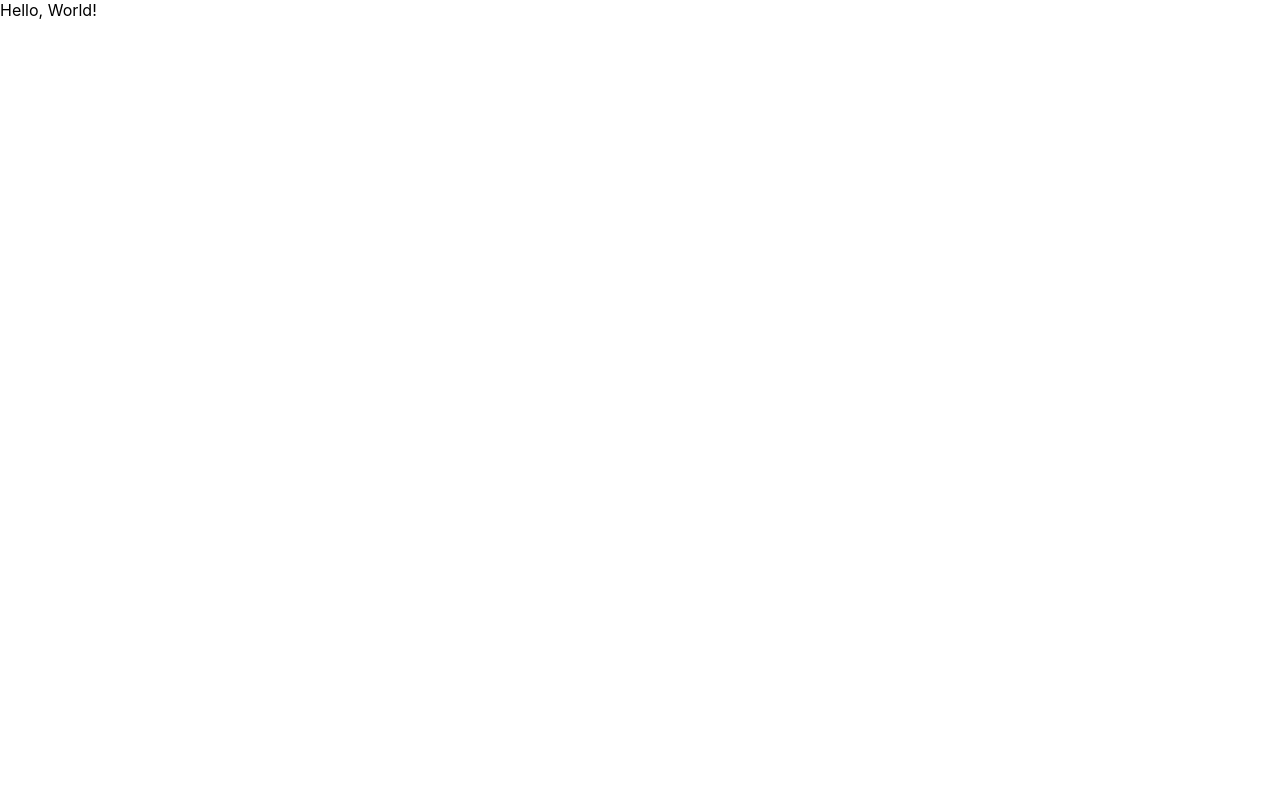
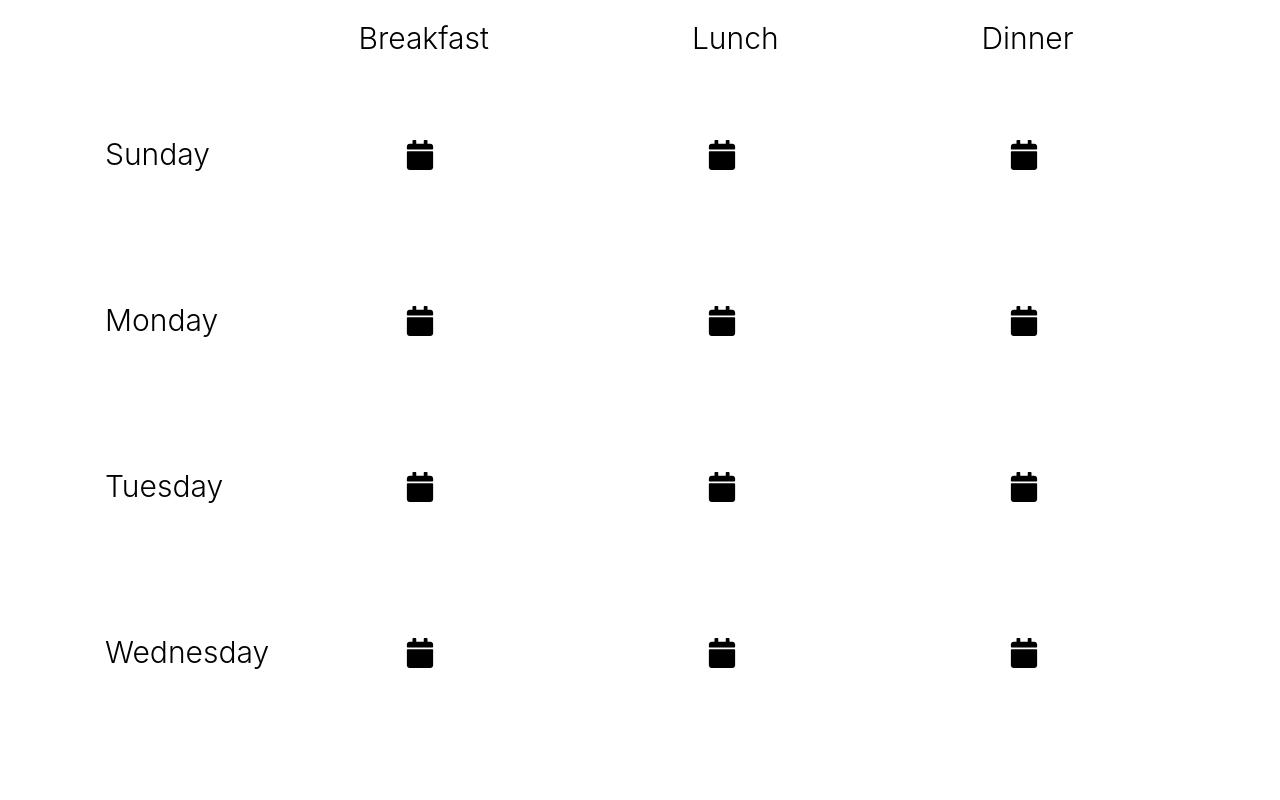
Before and after one commit to Devops555/meal-tracking-app, a React (Create React App) app: page / in a window 1280 px wide. Shown: the top 800 px of the page. Built offline with nearby package versions, Linux system fonts and the light colour scheme.

Commit message:
render calender grid

```diff
--- a/src/components/App.js
+++ b/src/components/App.js
@@ -1,14 +1,50 @@
 import React, { Component } from 'react'
 import { connect } from 'react-redux'
 import { addRecipe, removeFromCalendar } from '../actions'
+import { capitalize } from '../utils/helpers'
+import { FaCalendar } from "react-icons/fa"
 
 class App extends Component {
+  render() {
+    const { calendar, remove } = this.props
+    const mealOrder = ['breakfast', 'lunch', 'dinner']
 
-  render() {
-    console.log(this.props)
+
     return (
-      <div>
-         Hello, World!
+      <div className='container'>
+
+        <ul className='meal-types'>
+          {mealOrder.map((mealType) => (
+            <li key={mealType} className='subheader'>
+              {capitalize(mealType)}
+            </li>
+          ))}
+        </ul>
+
+        <div className='calendar'>
+          <div className='days'>
+            {calendar.map(({ day }) => <h3 key={day} className='subheader'>{capitalize(day)}</h3>)}
+          </div>
+          <div className='icon-grid'>
+            {calendar.map(({ day, meals }) => (
+              <ul key={day}>
+                {mealOrder.map((meal) => (
+                  <li key={meal} className='meal'>
+                    {meals[meal]
+                      ? <div className='food-item'>
+                          <img src={meals[meal].image} alt={meals[meal].label}/>
+                          <button onClick={() => remove({meal, day})}>Clear</button>
+                        </div>
+                      : <button className='icon-btn'>
+                          <FaCalendar size={30}/>
+                        </button>}
+                  </li>
+                ))}
+              </ul>
+            ))}
+          </div>
+        </div>
+
       </div>
     )
   }
@@ -24,7 +60,8 @@
         meals[meal] = calendar[day][meal]
           ? food[calendar[day][meal]]
           : null
-          return meals
+
+        return meals
       }, {})
     })),
   }
@@ -37,8 +74,7 @@
   }
 }
 
-
 export default connect(
   mapStateToProps,
-  mapDispatchToProps,
+  mapDispatchToProps
 )(App)
```
